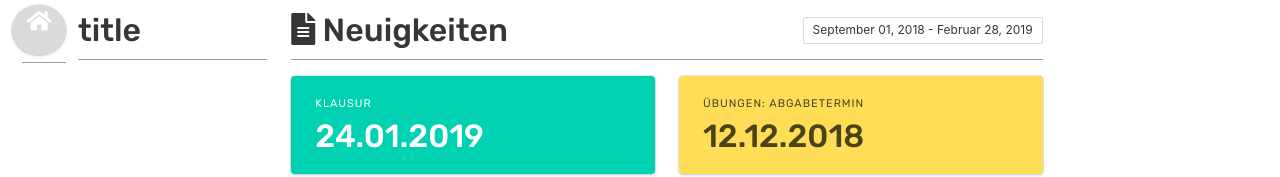
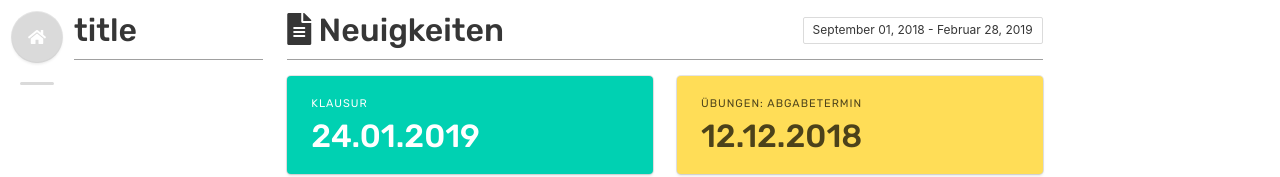
Before and after one commit to mildlyadequate/copsi, an Electron app: page Client/start-overview.html in a window 1280 px wide. Shown: the top 177 px of the page. Drawn offline with nearby package versions, Linux system fonts and the light colour scheme; no server answers.

Commit message:
home icon fix

```diff
--- a/Client/assets/css/basics.css
+++ b/Client/assets/css/basics.css
@@ -15,7 +15,6 @@ body, html {
     /* height should be 100vh
     section and columns height should be 100vh too */
 }
-
 
 
 /* ------------- Transition für die Texteingabe deaktiviert, Texteingabe hat .control
@@ -71,6 +70,15 @@ TODO: tranisitions --------------------------------- */
     /* shadow */
 }
 
+/* - Trenner zwischen Home Button und Server Buttons - */
+.sm-server-separator{
+    border-bottom: 3px solid #DADADA;
+    margin-bottom: 20px;
+    margin-left: 8px;
+    width: 34px;
+    border-radius: 8px;
+}
+
 /* todo: hover transition */
 .sm-server-shortname {
     background: #DADADA;
--- a/Client/assets/css/start-overview.css
+++ b/Client/assets/css/start-overview.css
@@ -11,47 +11,3 @@ important: team, channels and members also need their own height!  */
 #sm-content {
     overflow-y: auto;
 }
-
-.sm-team-icons {
-    margin-bottom: 16px;
-}
-
-.sm-activated {
-    color: #9b9b9b;
-}
-
-/* TODO @CARO HEHE Hello das hier definiert die Server Abkürzungen auf der linken Seite. Kannst du noch ändern (pls fancy machen :))))*/
-.sm-server-shortname {
-    font-size: 22px;
-    width: 54px;
-    display: inline-block;
-}
-/* Klasse kann raus
-.sm-server-shortname-container {
-    background-color: red;
-    border:2px solid black;
-    border-radius: 7px;
-    margin-left: 10px;
-}
-
-/* Trenner zwischen Home Button und Server Buttons */
-.sm-server-separator{
-    border-bottom: 1px solid #a0a0a0;
-    margin-bottom: 16px;
-    margin-left: 10px;
-    width: 44px;
-}
-
-/* kinda sucks please ignore
-.sm-team-icons-activated::before {
-    content: " ";
-    margin-left: -70px;
-    position: absolute;
-    width: 40px;
-    border-radius: 20px;
-    height: 33px;
-    /* transition: height .25s ease-in-out,margin-top .25s ease-in-out;
-    background: #69B22F;
-} */
-    margin-left: 10px;
-} */
--- a/Client/start-overview.html
+++ b/Client/start-overview.html
@@ -30,7 +30,7 @@
         <!-- TODO button sieht scheiße aus @caro hehehehehe :)-->
         <!-- Übersicht button -->
         <div  class="sm-team-icons">
-            <span class="icon is-medium">
+            <span class="is-medium">
               <div class="sm-server-shortname-container">
                 <a class="sm-server-shortname" onclick="openFrontpage()">
                   <i class="fas fa-home"></i>
```
